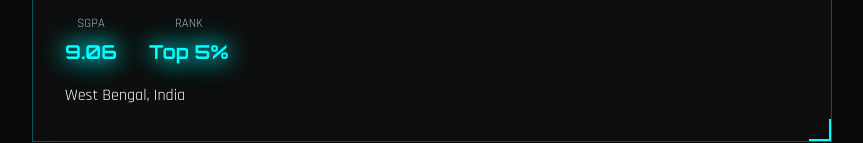
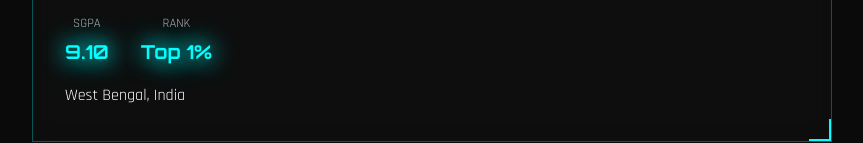
Before and after one commit to pritamghosh827/portfolio, a plain HTML site: page index.html in a window 1280 px wide. Shown: the part 1957-2100 px from the top of the page, without its empty margins (208-1071 px from the left). Drawn offline with Linux system fonts and the light colour scheme; animation ran at ten frames a second.

Commit message:
Update SGPA and Rank values in index.html

```diff
--- a/index.html
+++ b/index.html
@@ -187,11 +187,11 @@
                             <div class="edu-metrics">
                                 <div class="metric">
                                     <span class="metric-label">SGPA</span>
-                                    <span class="metric-value cyber-glow">9.06</span>
+                                    <span class="metric-value cyber-glow">9.10</span>
                                 </div>
                                 <div class="metric">
                                     <span class="metric-label">Rank</span>
-                                    <span class="metric-value cyber-glow">Top 5%</span>
+                                    <span class="metric-value cyber-glow">Top 1%</span>
                                 </div>
                             </div>
                             <p>West Bengal, India</p>
```
